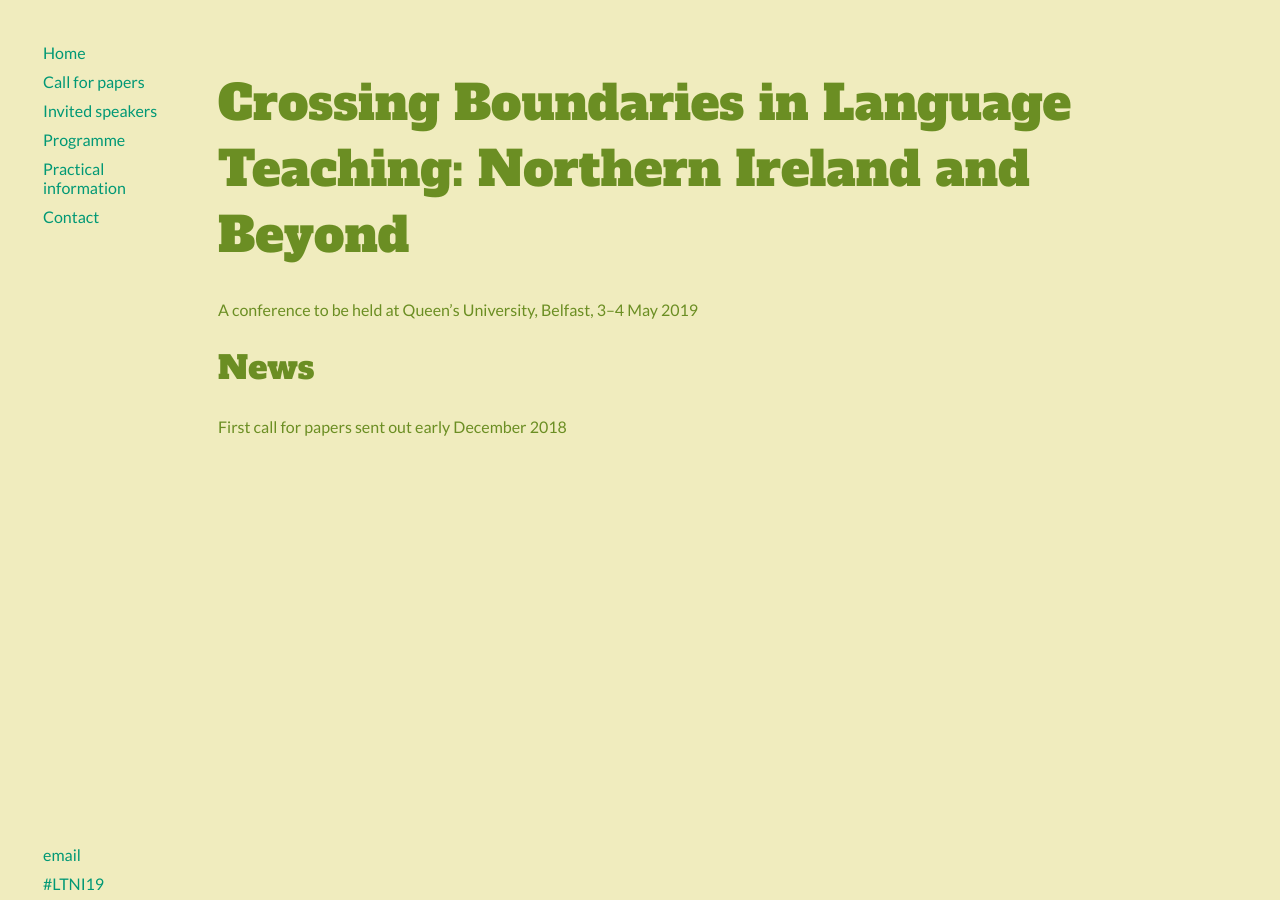
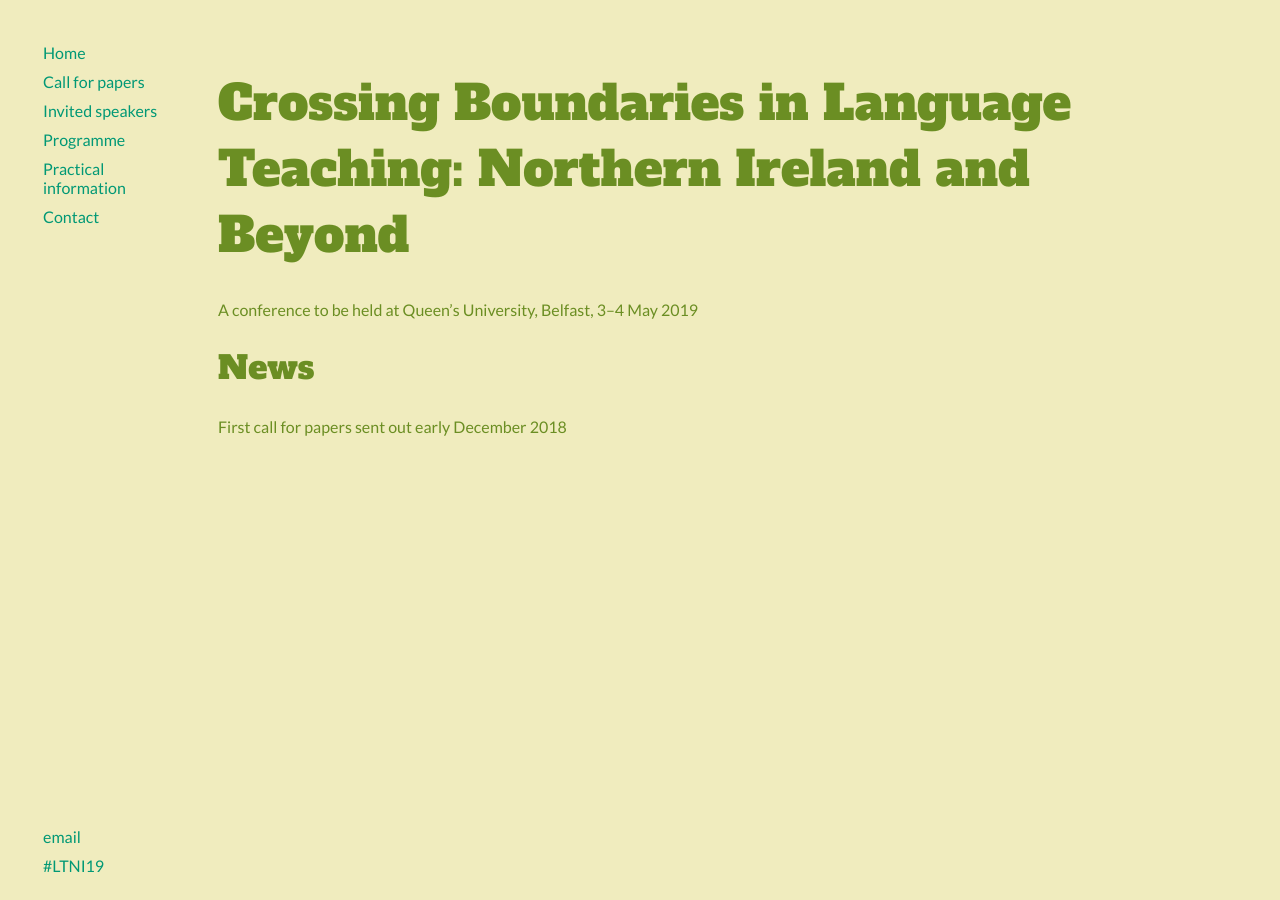
Before and after one commit to merryndd/ltni19, a Jekyll site: the page built from index.html, in a window 1280 px wide. Built offline with Jekyll 4.4.1, drawn with Linux system fonts in a browser that asks for light colours.

Commit message:
Update default.html

```diff
--- a/_layouts/default.html
+++ b/_layouts/default.html
@@ -81,7 +81,7 @@
 	position: fixed;
     bottom: 0;
     width: 200px;
-    height: 10%;
+    height: 12%;
    }
 
 
```
